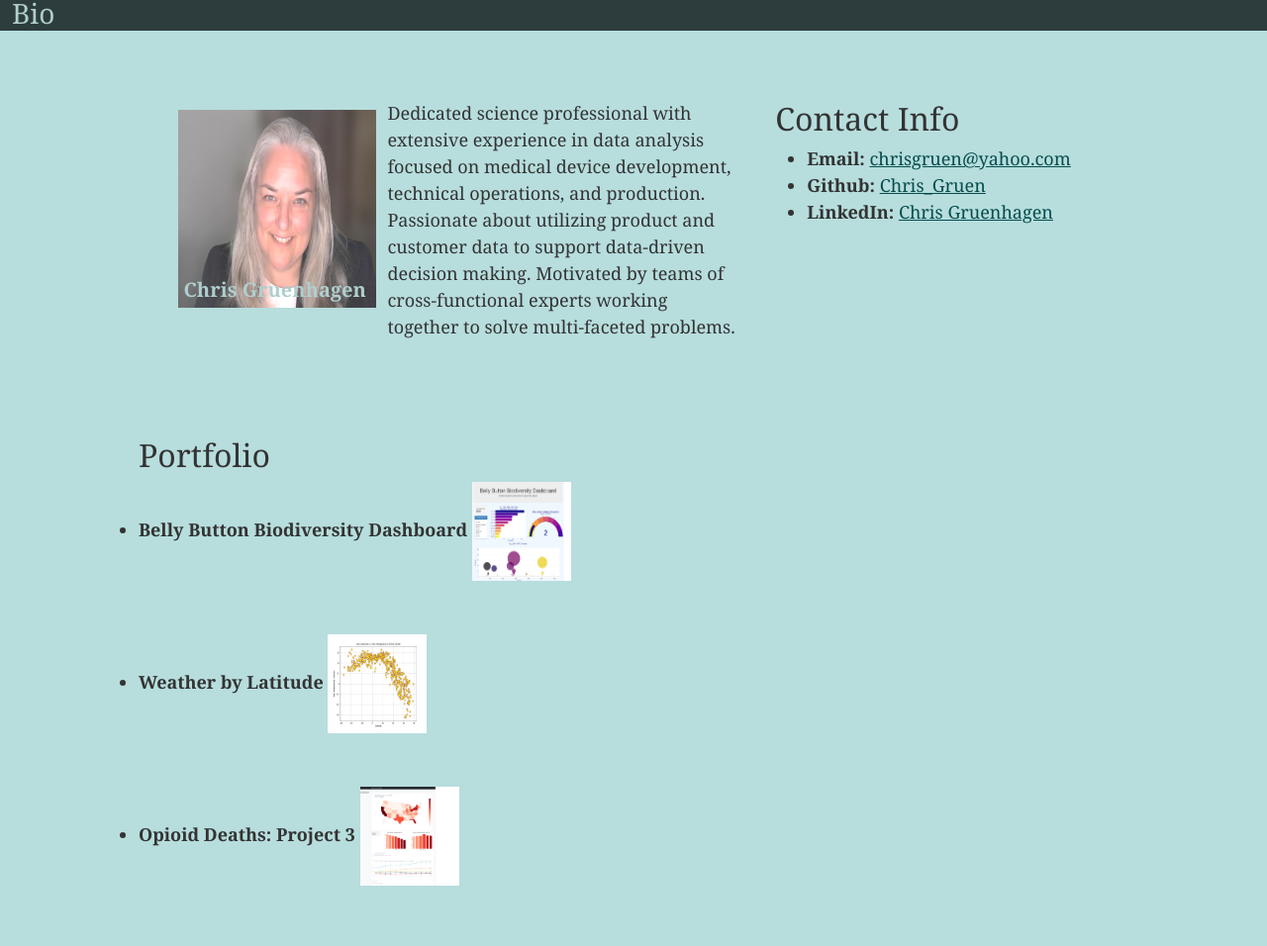
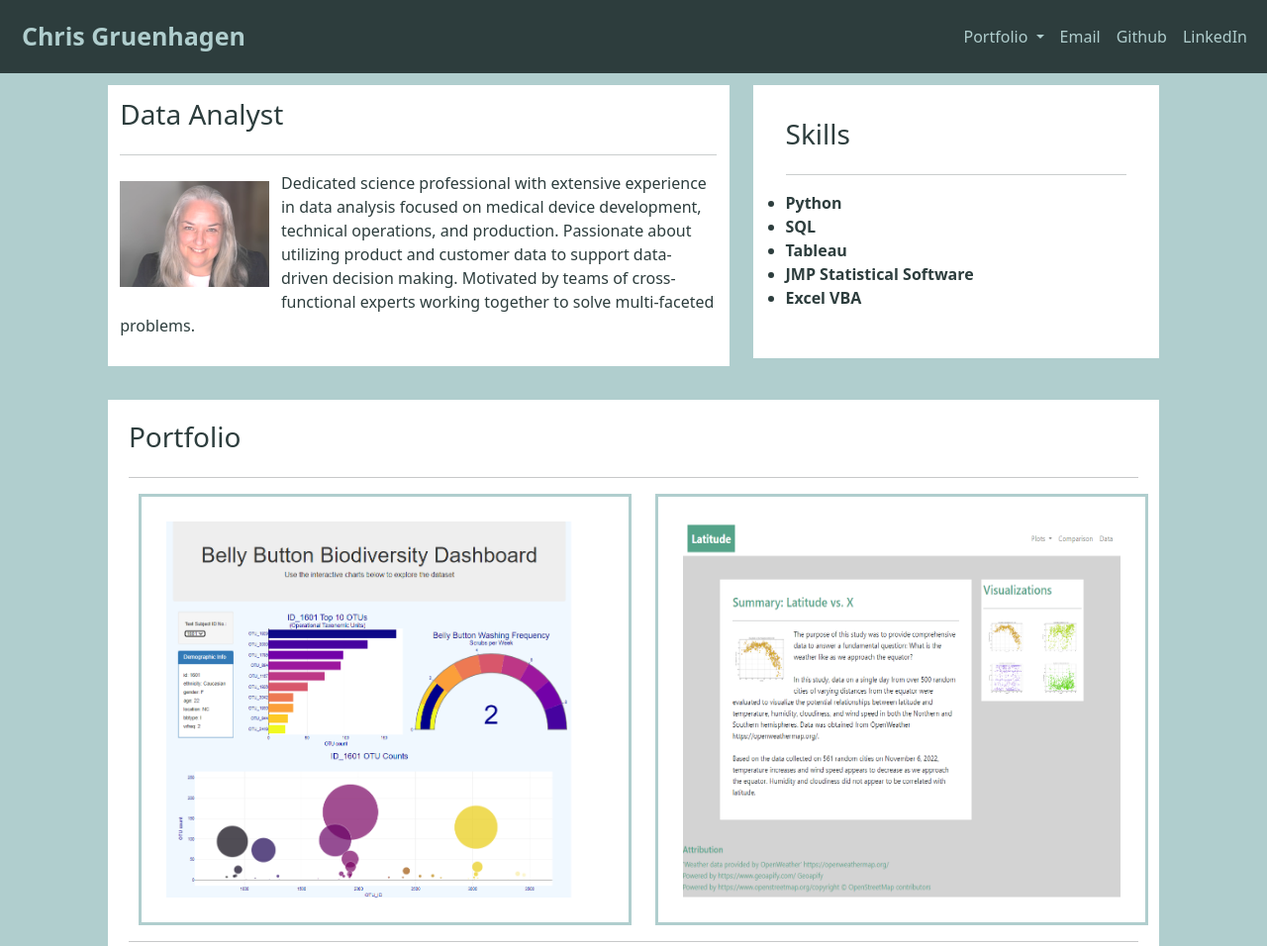
Before and after one commit to ChristyGruen/ChristyGruen.github.io, a plain HTML site: page index.html in a window 1280 px wide. Shown: the top 956 px of the page at 99% size. Before the commit the page ends 911 px from the top, so only its background shows below. Drawn offline with nearby package versions, Linux system fonts and the light colour scheme.

Commit message:
update index.html

```diff
--- a/index.html
+++ b/index.html
@@ -1,94 +1,157 @@
 <!DOCTYPE html>
-
-<!-- CSS Stylesheets with Relative Paths -->
-
 <html lang="en-us">
   <head>
+
     <meta charset="UTF-8">
-  <title>CSS Stylesheets with Relative Paths</title>
+    <meta name="viewport" content="width=device-width, initial-scale=1.0">
+    <meta http-equiv="X-UA-Compatible" content="ie=edge">
 
-  <!-- This line is money! It points your HTML to the CSS file. -->
-  <!-- Notice the "relative" pathway? It matches a file inside our current directory's "assets" folder. Open it to see our style rules. -->
+    <title>Chris Gruenhagen | Data - Science - Viz</title>
+
+    <!-- Boostrap Stylesheet -->
+    <!-- <link rel="stylesheet" href="assets/css/bootstrap.min.css" media="screen"> -->
     <link href="https://cdn.jsdelivr.net/npm/bootstrap@5.2.3/dist/css/bootstrap.min.css" rel="stylesheet" integrity="sha384-rbsA2VBKQhggwzxH7pPCaAqO46MgnOM80zW1RWuH61DGLwZJEdK2Kadq2F9CUG65" crossorigin="anonymous">
-  <link rel="stylesheet" type="text/css" href="style2.css">
+    <!-- Our own CSS stylesheet -->
+    <link rel="stylesheet" href="styles2.css" media="screen">
   </head>
 
   <body>
+
     <!-- Start of navbar -->
     <!-- https://stackoverflow.com/questions/19827605/change-bootstrap-navbar-collapse-breakpoint-without-using-less -->
-    <nav class="navbar-expand-md header">
+    <nav class="navbar navbar-expand-md">
       <div class="container-fluid">
-        <a class="navbar-brand" id = 'header-title' href="index.html">Bio</a>
+        <!-- <a class="navbar-brand" href="index2.html">Home</a> -->
+        <a class="navbar-brand">Chris Gruenhagen</a>
         <button class="navbar-toggler borderwhite" type="button" data-bs-toggle="collapse" data-bs-target="#navbarNavDropdown" aria-controls="navbarNavDropdown" aria-expanded="false" aria-label="Toggle navigation">
           <span class="navbar-toggler-icon"></span>
         </button>
         <div class="collapse navbar-collapse justify-content-end navwhite" id="navbarNavDropdown">
-          <!-- <ul class="navbar-nav">
+          <ul class="navbar-nav">
             <li class="nav-item dropdown">
-              <a class="nav-link dropdown-toggle header-text" href="#" role="button" data-bs-toggle="dropdown" aria-expanded="false">
+              <a class="nav-link dropdown-toggle fontcolor" href="#" role="button" data-bs-toggle="dropdown" aria-expanded="false">
                 Portfolio
               </a>
               <ul class="dropdown-menu">
-                <li><a class="dropdown-item" href="https://christygruen.github.io/belly-button-challenge/">Belly Button Biodiversity</a></li>
-                <li><a class="dropdown-item" href="https://christygruen.github.io/Web-Design-Challenge/">Weather</a></li>
-                <li><a class="dropdown-item" href="https://project-3-h7kg.onrender.com/">Opioid Deaths - Project 3</a></li>
-                <li><a class="dropdown-item" href="https://www.google.com/">google</a></li>
+                <li><a class="dropdown-item" href="https://christygruen.github.io/belly-button-challenge/" target="_blank">Interactive Dashboard</a></li>
+                <li><a class="dropdown-item" href="https://christygruen.github.io/Web-Design-Challenge/" target="_blank">Website - climate analysis</a></li>
+                <li><a class="dropdown-item" href="https://project-3-h7kg.onrender.com/" target="_blank">Collaborative website</a></li>
+                <!-- <li><a class="dropdown-item" href="visualizations/wind.html">Wind Speed</a></li> -->
               </ul>
             </li>
-            <li class="nav-item header-text">
-              <a class="nav-link" href="https://www.google.com/">google</a>
+            <li class="nav-item">
+              <a class="nav-link fontcolor" href="mailto:chrisgruen@yahoo.com" target="_blank">Email</a>
             </li>
-            <li class="nav-item header-text">
-              <a class="nav-link" href="https://www.google.com/">google</a>
+            <li class="nav-item">
+              <a class="nav-link fontcolor" href="https://github.com/ChristyGruen" target="_blank">Github</a>
+            </li>
+            <li class="nav-item">
+                <a class="nav-link fontcolor" href="https://www.linkedin.com/in/chris-gruenhagen-9498299/" target = "_blank">LinkedIn</a>
             </li>
 
-          </ul> -->
+          </ul>
         </div>
       </div>
     </nav>
-  <!-- <header>
-    <h1>Student Bio</h1>
-  </header> -->
 
-  <main class="container">
-    <div class = 'row'>
-      <section id="main-bio">
-        <section id="figure">
-          <h2 id="bio-name">Chris Gruenhagen</h2>
-          <img id="bio-image" src="images/cg.png" alt="Chris Gruenhagen">
-          <!-- <img id="bio-image" src="https://picsum.photos/200/200" alt="Chris Gruenhagen"> -->
-        </section>
-        <p>Dedicated science professional with extensive experience in data analysis focused on medical device development, technical operations, and production. Passionate about utilizing product and customer data to support data-driven decision making. Motivated by teams of cross-functional experts working together to solve multi-faceted problems.</p>
-      </section>
+    <!-- End of navbar -->
 
-      <aside id="contact-info">
-        <h2 class = 'h2'>Contact Info</h2>
+    <!-- start of container -->
+        <!-- Start of Visualizations imageNav Area -->
+
+        <!--https://mdbootstrap.com/docs/standard/layout/horizontal-alignment/  -->
+        <div class="row d-flex justify-content-center">
+          <div class="col-md-6 col-sm-12">
+            <main class ='container-fluid' id = "Lcontainer1">
+              <div class = "row">
+                <h3>Data Analyst</h3>
+              </div class = "row">
+              <div class = "row" style="margin:auto">
+                <hr class = 'border-0'><hr>
+              </div class = "row">
+              <div class = "row">
+                <div class = "col-mid-12">
+                  <img class = "img1" src="images/cg.png" alt="Chris Gruenhagen">
+                  <p>Dedicated science professional with extensive experience in data analysis focused on medical device development, technical operations, and production. Passionate about utilizing product and customer data to support data-driven decision making. Motivated by teams of cross-functional experts working together to solve multi-faceted problems.
+                  </p>
+                </div>
+              </div>
+            </main>
+          </div>
+          <div class="col-md-4 col-sm-12">
+            <div class = 'container-fluid' id = "Lcontainer2">
+                <div class = "row">
+                    <h3>Skills</h3>
+                </div class = "row">
+                <div class = "row" style="margin:auto">
+                    <hr class = 'border-0'><hr>
+                </div class = "row">
+                    <div class ="row" >
                         <ul>
-          <li><strong>Email:</strong> <a href="mailto:chrisgruen@yahoo.com" target="_blank">chrisgruen@yahoo.com</a></li>
+                            <li><strong>Python</strong></li>
+                            <li><strong>SQL</strong></li>
+                            <li><strong>Tableau</strong></li>
+                            <li><strong>JMP Statistical Software</strong></li>
+                            <li><strong>Excel VBA</strong></li>
 
-          <li><strong>Github:</strong> <a href="https://github.com/ChristyGruen" target="_blank">Chris_Gruen</a></li>
-
-          <li><strong>LinkedIn:</strong> <a href="https://www.linkedin.com/in/chris-gruenhagen-9498299/" target="_blank">Chris Gruenhagen</a></li>
-        </ul>
-      </aside>
-    </div>
-    <br>
-    <br>
-    <br>
-    <div class = 'row'>
-      <h2 class = 'h2'>Portfolio</h2>
-      <ul>
-        <li><strong>Belly Button Biodiversity Dashboard</strong> <a href="https://christygruen.github.io/belly-button-challenge/"> <img src="images/BellyButton.png" alt="Belly Button Diversity Dashboard" style="width:100px;height:100px;"></a></li>
-        <br>
-        <br>
-        <li><strong>Weather by Latitude</strong> <a href="https://christygruen.github.io/Web-Design-Challenge/"><img src="images/weatherLat.png" alt="Weather by Latitude" style="width:100px;height:100px;"></a></li>
-        <br>
-        <br>
-        <li><strong>Opioid Deaths: Project 3</strong> <a href="https://project-3-h7kg.onrender.com/"><img src="images/OpioidPage.png" alt="US Opioid Deaths" style="width:100px;height:100px;"></a></li>
                         </ul>
                     </div>
-  </main>
+            </div>
+          </div>
+          <div class="col-md-10  col-sm-12">
+            <div class = 'container-fluid' id = "Lcontainer3">
+                <div class = "row">
+                    <h3>Portfolio</h3>
+                </div class = "row">
+              <div class = "row" style="margin:auto">
+                <hr class = 'border-0'><hr>
+              </div class = "row">
+                  <div class ="row" >
+                    <div class="col-md-6 col-sm-3">
+                        <a target ="_blank" href="https://christygruen.github.io/belly-button-challenge/"><img class = 'img2' src="images/BellyButton.png" alt="Dashboard - Bellybutton Diversity">
+                        </a>
+                    </div>
+                    <div class="col-md-6 col-sm-3">
+                        <a target ="_blank" href="https://christygruen.github.io/Web-Design-Challenge/"><img class = 'img2' src="images/WeatherVis.png" alt="Website - Climate Analysis">
+                        </a>
+                    </div>
+                    <div class = "row" style="margin:auto">
+                        <hr class = 'border-0'><hr>
+                      </div class = "row">
+                    <div class="col-md-6 col-sm-3">
+                        <a target ="_blank" href="https://project-3-h7kg.onrender.com/"><img class = 'img2' src="images/OpioidPage.png" alt="Collaborative Project - Opioid Deaths">
+                        </a>
+                    </div>
+                    <!-- <div class="col-md-6 col-sm-3">
+                          <a target ="_blank" href="visualizations/wind.html"><img class = 'img2' src="assets/images/Fig4.png" alt="City Latitude vs. Wind Speed (2022-11-06)">
+                          </a>
+                    </div> -->
+                </div>
+            </div>
+          </div>
+        </div>
 
+
+
+          <!-- End of the Visualizations imageNav Area -->
+
+    <footer class = 'mt-auto footer'>
+
+      <h4>favorite things</h4>
+
+      <img src="images\1662066999454.jpg" alt="kayak under a covered bridge" style="width:100%;height:60%;"></a></li>
+        <p>
+          kayaking under a covered bridge on Sturgeon Lake
+        </p>
+    </footer>
+    <!-- End of container -->
+
+    <!-- jQuery CDN -->
+    <script type="text/javascript" src="https://code.jquery.com/jquery-2.1.4.min.js"></script>
+
+    <!-- Bootstrap CDN -->
+    <script src="https://cdn.jsdelivr.net/npm/bootstrap@5.2.3/dist/js/bootstrap.bundle.min.js" integrity="sha384-kenU1KFdBIe4zVF0s0G1M5b4hcpxyD9F7jL+jjXkk+Q2h455rYXK/7HAuoJl+0I4" crossorigin="anonymous"></script>
+    <!-- <script src="https://maxcdn.bootstrapcdn.com/bootstrap/3.3.6/js/bootstrap.min.js"></script> -->
   </body>
 
 </html>
--- /dev/null
+++ b/styles2.css
@@ -0,0 +1,156 @@
+/* header colors */
+h1 {
+    color:rgb(45, 61, 61)
+}
+h2 {
+    color:rgb(45, 61, 61)
+}
+h3 {
+    color:rgb(45, 61, 61)
+}
+/* .greenheader {
+    color:rgb(84, 163, 137)
+} */
+.fontcolor {
+    color:rgb(176, 206, 206);
+}
+/* navbar formatting */
+.navbar {
+    /* padding: 10px; */
+    position: relative;
+    background-color: rgb(45, 61, 61);
+    color:rgb(176, 206, 206);
+    /* background-color: #fff; */
+  }
+
+/* .pineapple {
+    background-color: white
+} */
+
+.navbar-brand {
+    color: rgb(176, 206, 206);
+    /* background-color: rgb(84, 163, 137); */
+    background-color: rgb(45, 61, 61);
+    padding: 10px;
+    /* margin-top: 10px; */
+}
+
+/* formatting based on media size */
+@media (max-width: 767px) {
+    body {
+        background-color: rgb(176, 206, 206);
+    }
+    .navbar {
+        background-color: rgb(45, 61, 61);
+        color:rgb(176, 206, 206);
+    }
+    .navbar-brand {
+        color: rgb(176, 206, 206);
+        font-size: 50px;
+        font-weight: bolder;
+    }
+    .navwhite {
+        background-color: rgb(45, 61, 61);
+        width: 100%;
+        margin-right: 0;
+        margin-left: 0;
+    }
+    .borderwhite {
+        border-color:  rgb(176, 206, 206);
+    }
+
+}
+
+@media(min-width: 768px) {
+    body {
+        background-color:  rgb(176, 206, 206);
+    }
+    .navbar {
+        background-color: rgb(45, 61, 61);
+    }
+    .navbar-brand {
+        font-weight: bold;
+        font-size: 25px;
+    }
+
+}
+
+
+
+/* other object formatting */
+#Lcontainer1 {
+
+    float:start;
+    width: auto;
+    margin-top: 2%;
+    /* margin-right: 5%;
+    margin-left: 5%; */
+    margin-bottom: 2%;
+    padding: 2%;
+    color:rgb(45, 61, 61);
+    background-color: #fff;
+
+}
+
+#Lcontainer2 {
+
+    float:start;
+    width: auto;
+    margin-top: 3%;
+    /* margin-right: 5%;
+    margin-left: 5%; */
+    margin-bottom: 2%;
+    padding: 8%;
+    color:rgb(45, 61, 61);
+    background-color: #fff;
+
+}
+
+#Lcontainer3 {
+
+    float:start;
+    width: auto;
+    margin-top: 2%;
+    /* margin-right: 5%;
+    margin-left: 5%; */
+    margin-bottom: 2%;
+    padding: 2%;
+    background-color: #fff;
+
+}
+
+.img1 {
+    float:left;
+    width: 25%;
+    margin: 10px;
+    margin-right: 2%;
+    margin-left: 0;
+}
+
+.img2 {
+    float:left;
+    width: 100%;
+    height: 100%;
+    padding: 5%;
+    margin-right: 2%;
+    margin-left: 2%;
+    border: solid rgb(176, 206, 206);
+
+}
+
+.pad5 {
+    margin-bottom: 5%;
+}
+
+.footer {
+    float:start;
+    width: auto;
+    margin-top: 2%;
+    /* margin-right: 5%;
+    margin-left: 5%; */
+    margin-bottom: 2%;
+    padding: 2%;
+    color:rgb(176, 206, 206);
+    /* font-weight: bold; */
+    background-color:rgb(45, 61, 61);
+}
```
Also changed, not shown: index_10Feb23.html (added, +88 -0 lines), images/WeatherVis.png (added), index_12Jan23.html (renamed from original_front_page.html). Lines whose indentation alone changed are shown as unchanged.
